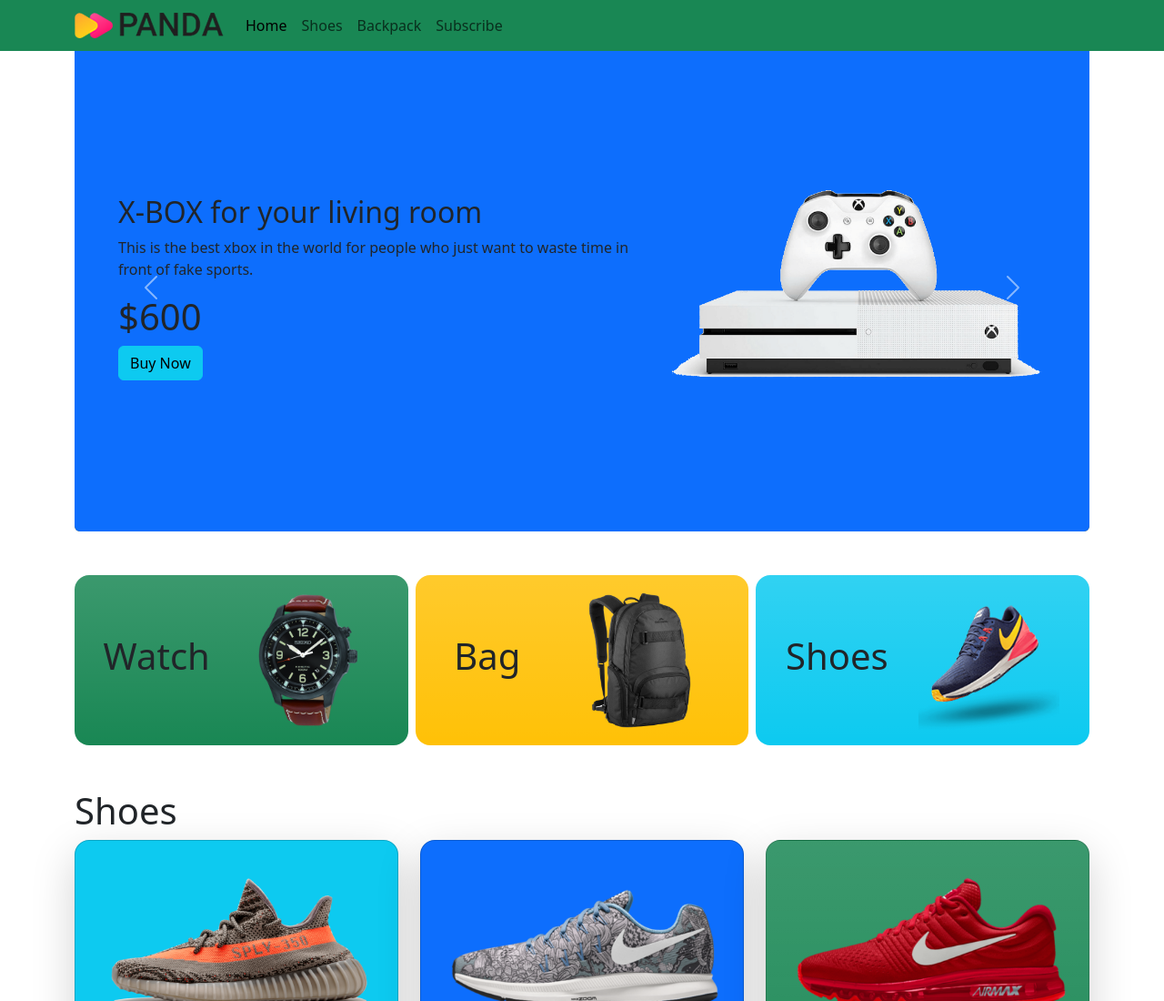
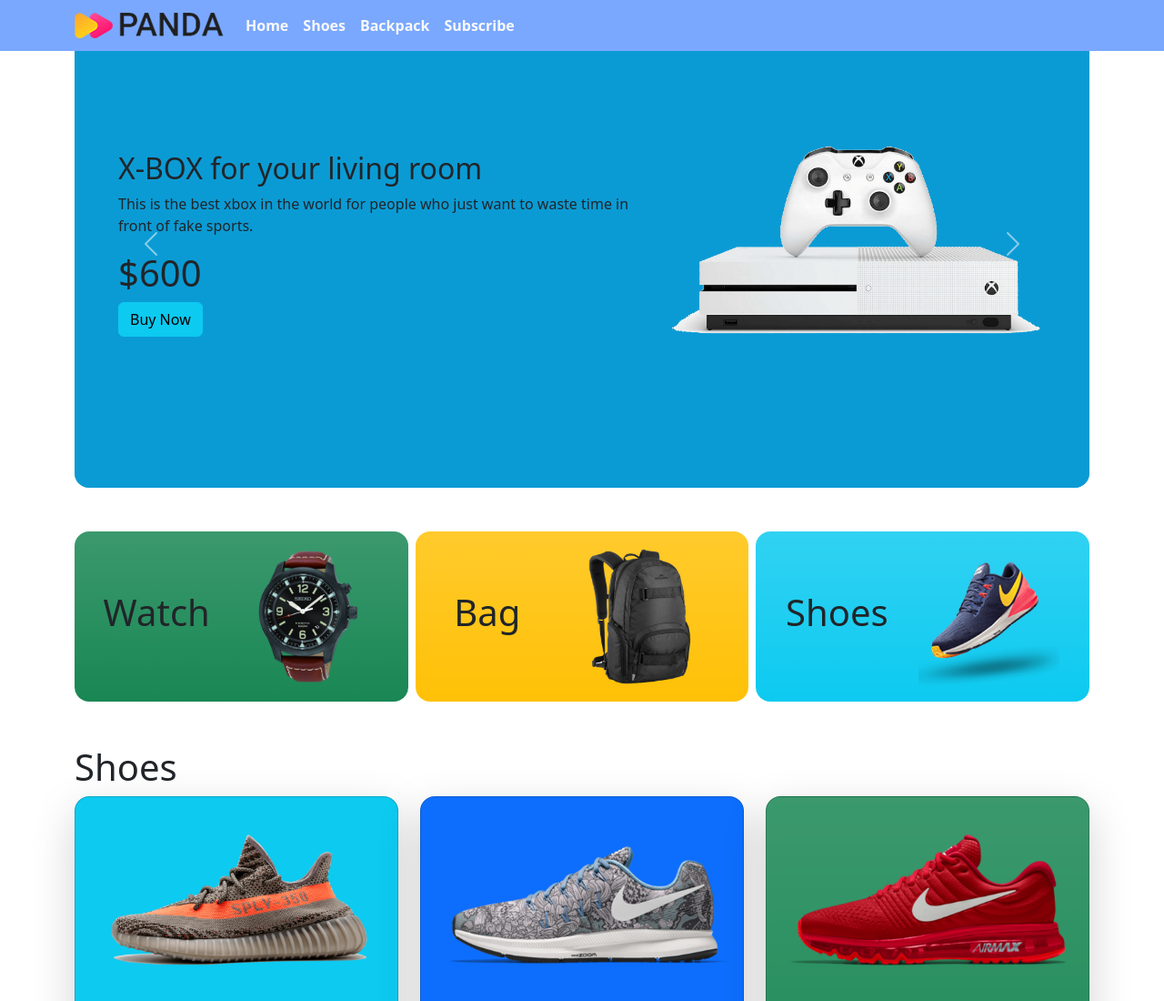
Before and after one commit to sanjay-98/pandas-commerce-bootstrap, a plain HTML site: page index.html in a window 1280 px wide. Shown: the top 1100 px of the page at 91% size. Drawn offline with nearby package versions, Linux system fonts and the light colour scheme.

Commit message:
added color and style

```diff
--- a/index.html
+++ b/index.html
@@ -7,12 +7,15 @@
     <title>pandas-commerce</title>
     <link rel="stylesheet" href="https://cdn.jsdelivr.net/npm/bootstrap@5.3.0-alpha3/dist/css/bootstrap.min.css
     ">
+    <!-- custom css -->
+    <link rel="stylesheet" href="style.css">
 </head>
 <body>
     <script src="https://cdn.jsdelivr.net/npm/bootstrap@5.3.0-alpha3/dist/js/bootstrap.bundle.min.js
     "></script>
-    <header class="container">
-        <nav class="navbar fixed-top navbar-expand-lg bg-success">
+    <header>
+        <div class="container">
+          <nav class="navbar fixed-top navbar-expand-lg panda-bg-success ">
             <div class="container">
               <a class="navbar-brand" href="#"><img src="images/logo.png" alt="Logo"  class="d-inline-block align-text-top"></a>
               <button class="navbar-toggler" type="button" data-bs-toggle="collapse" data-bs-target="#navbarSupportedContent" aria-controls="navbarSupportedContent" aria-expanded="false" aria-label="Toggle navigation">
@@ -21,16 +24,16 @@
               <div class="collapse navbar-collapse" id="navbarSupportedContent">
                 <ul class="navbar-nav me-auto mb-2 mb-lg-0">
                   <li class="nav-item">
-                    <a class="nav-link active" aria-current="page" href="#">Home</a>
+                    <a class="nav-link active text-light" aria-current="page" href="#"><b>Home</b></a>
                   </li>
                   <li class="nav-item">
-                    <a class="nav-link" href="#shoes">Shoes</a>
+                    <a class="nav-link text-light" href="#shoes"><b>Shoes</b></a>
                   </li>
                   <li class="nav-item">
-                    <a class="nav-link" href="#backpack">Backpack</a>
+                    <a class="nav-link text-light" href="#backpack"><b>Backpack</b></a>
                   </li>
                   <li class="nav-item">
-                    <a class="nav-link" href="#subscribe">Subscribe</a>
+                    <a class="nav-link text-light" href="#subscribe"><b>Subscribe</b></a>
                   </li>
 
                 </ul>
@@ -38,11 +41,13 @@
               </div>
             </div>
           </nav>
+        </div>
           <!-- slider start -->
-          <section class="mt-5">
+          <section>
+            <div class="container">
               <div id="carouselExample" class="carousel slide">
-              <div class="carousel-inner ">
-                <div class="carousel-item active bg-warning rounded p-5 ">
+                <div class="carousel-inner">
+                  <div class="carousel-item active panda-bg-warning rounded-4 p-5">
                     <div class="row">
                       <div class="col-lg-7 d-flex align-items-center ">
                         <div>
@@ -60,7 +65,7 @@
 
 
                 </div>
-                <div class="carousel-item active bg-secondary rounded p-5">
+                  <div class="carousel-item active panda-bg-secondary rounded-4 p-5">
                     <div class="row">
                       <div class="col-lg-7 d-flex align-items-center ">
                         <div>
@@ -71,14 +76,14 @@
                         </div>
 
                       </div>
-                    <div class="col-lg-5">
+                      <div class="col-lg-5 ">
                         <img src="images/banner-images/tv.png" class="d-block w-100" alt="...">
                       </div>
                     </div>
 
 
                 </div>
-                <div class="carousel-item active bg-primary rounded p-5">
+                  <div class="carousel-item active panda-bg-primary rounded-4 p-5">
                     <div class="row">
                       <div class="col-lg-7 d-flex align-items-center ">
                         <div>
@@ -104,6 +109,7 @@
                   <span class="carousel-control-next-icon" aria-hidden="true"></span>
                   <span class="visually-hidden">Next</span>
                 </button>
+              </div>
             </div>
           </section>
           <!-- slider end -->
--- /dev/null
+++ b/style.css
@@ -0,0 +1,15 @@
+.panda-bg-success{
+    background-color: rgb(122, 168, 255);
+}
+.panda-bg-warning{
+    background-color: rgba(36, 89, 189, 0.562);
+}
+.panda-bg-secondary{
+    background-color: rgb(135, 219, 222);
+}
+.panda-bg-primary{
+    background-color: rgb(11, 155, 212);
+}
+.panda-slider-height{
+    height: 200px;
+}
```
Lines whose indentation alone changed are shown as unchanged.
